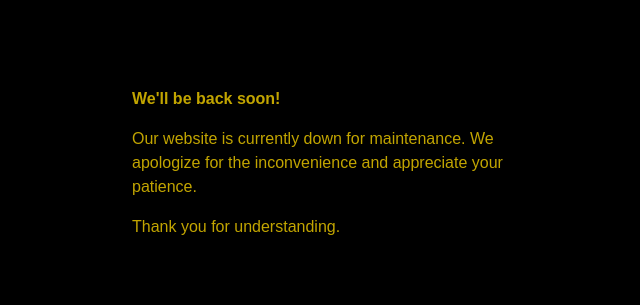
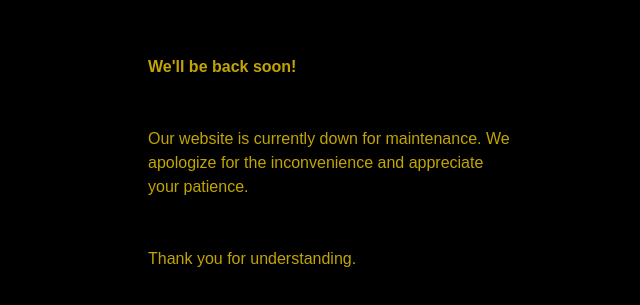
Before and after one commit to ravendraarief/bitnusa, a Next.js app: page / in a window 1280 px wide. Shown: the part 237-542 px from the top of the page, without its empty margins (308-948 px from the left). Built offline with nearby package versions, Linux system fonts and the light colour scheme.

Commit message:
fix styling on homepage

```diff
--- a/src/app/page.tsx
+++ b/src/app/page.tsx
@@ -3,13 +3,13 @@ import Image from 'next/image';
 export default function Home() {
   return (
     <div className="flex justify-center items-center min-h-screen bg-black">
-      <div className="flex flex-col gap-4 p-4">
-        <h1 className="font-bold text-[#c2a500]">We'll be back soon!</h1>
-        <p className="w-[400px] text-[#c2a500]">
+      <div className="flex flex-col gap-4 p-8">
+        <h1 className="font-bold text-[#c2a500] p-4">We'll be back soon!</h1>
+        <p className="w-[400px] text-[#c2a500] p-4">
           Our website is currently down for maintenance. We apologize for the
           inconvenience and appreciate your patience.
         </p>
-        <p className="text-[#c2a500]">Thank you for understanding.</p>
+        <p className="text-[#c2a500] p-4">Thank you for understanding.</p>
       </div>
     </div>
   );
```
